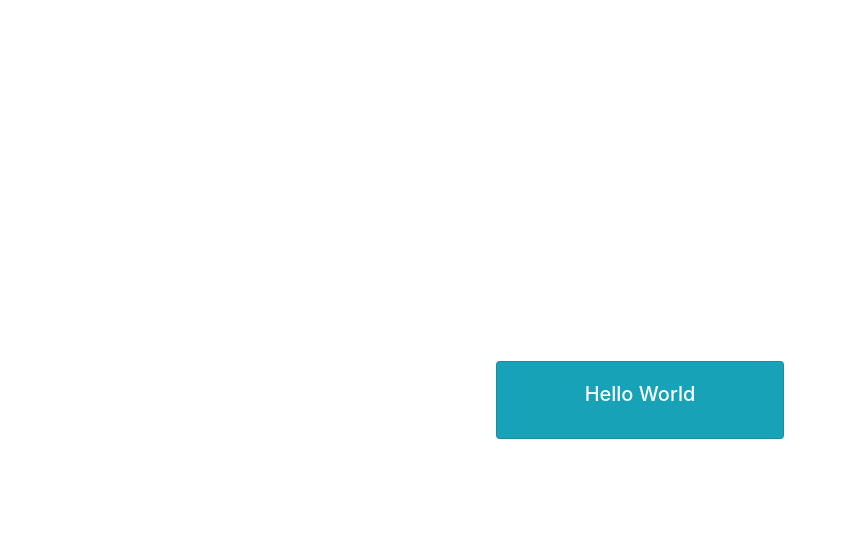
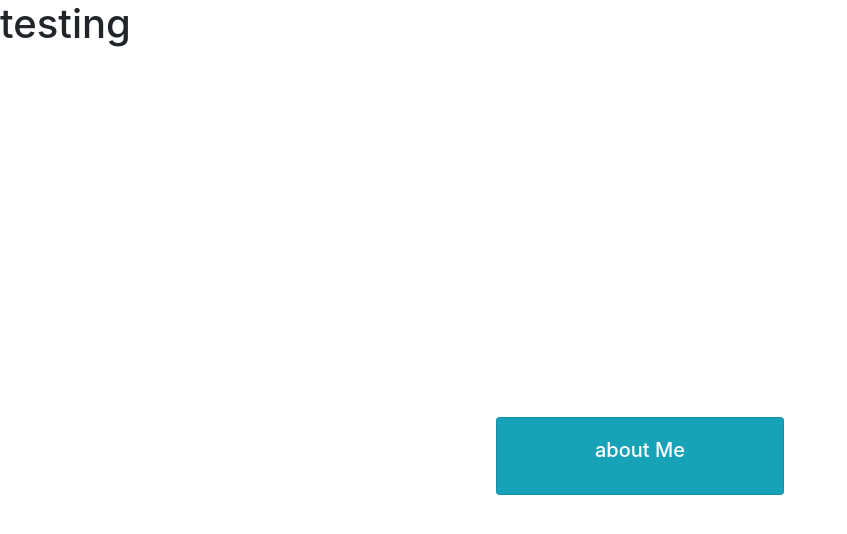
Before and after one commit to maksha19/aboutMe, a React (Create React App) app: page / in a window 1280 px wide. Shown: the top 534 px of the page, without its empty margins (0-847 px from the left). Built offline with nearby package versions, Linux system fonts and the light colour scheme.

Commit message:
test: revert

```diff
--- a/package.json
+++ b/package.json
@@ -1,5 +1,5 @@
 {
-  "homepage": "http://maksha.github.io/aboutMe",
+  "homepage": "http://maksha.xyz",
   "name": "about-me-tm",
   "version": "0.1.0",
   "private": true,
@@ -46,6 +46,7 @@
     ]
   },
   "devDependencies": {
+    "autoprefixer": "^9.8.6",
     "gh-pages": "^3.2.3"
   }
 }
--- a/public/index.html
+++ b/public/index.html
@@ -27,6 +27,7 @@
     <title>React App</title>
   </head>
   <body>
+    <h1>testing</h1>
     <noscript>You need to enable JavaScript to run this app.</noscript>
     <div id="root"></div>
     <!--
--- a/src/App.tsx
+++ b/src/App.tsx
@@ -1,7 +1,7 @@
 import React from "react";
 import logo from "./logo.svg";
 import "./App.css";
-import { Card, Container } from "react-bootstrap";
+import { Card, Container, Button } from "react-bootstrap";
 
 function App() {
   return (
@@ -9,7 +9,7 @@ function App() {
       <Container className="center-screen">
         <Card style={{ width: "18rem", backgroundColor: "#17a2b8" }}>
           <Card.Body>
-            <Card.Title className="text-center">Hello World</Card.Title>
+            <Card.Title className="text-center">about Me</Card.Title>
           </Card.Body>
         </Card>
       </Container>
```
